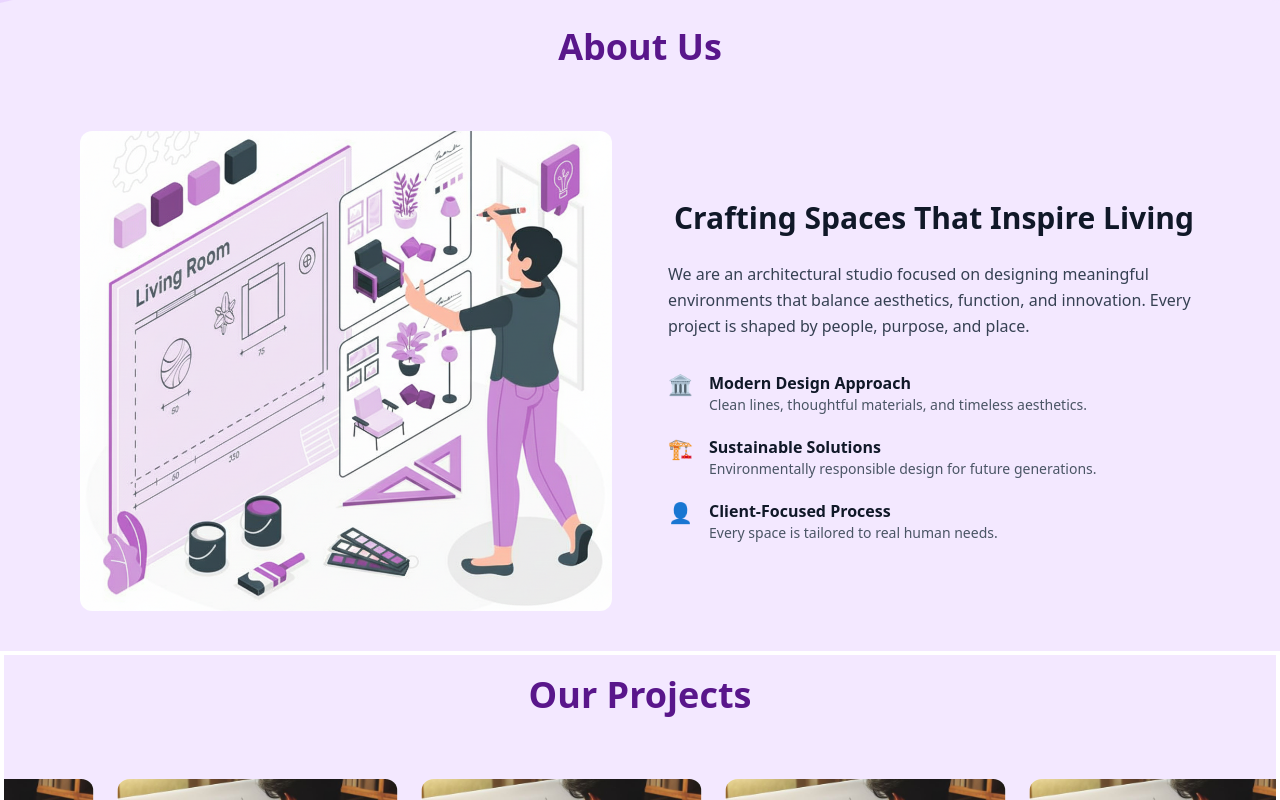
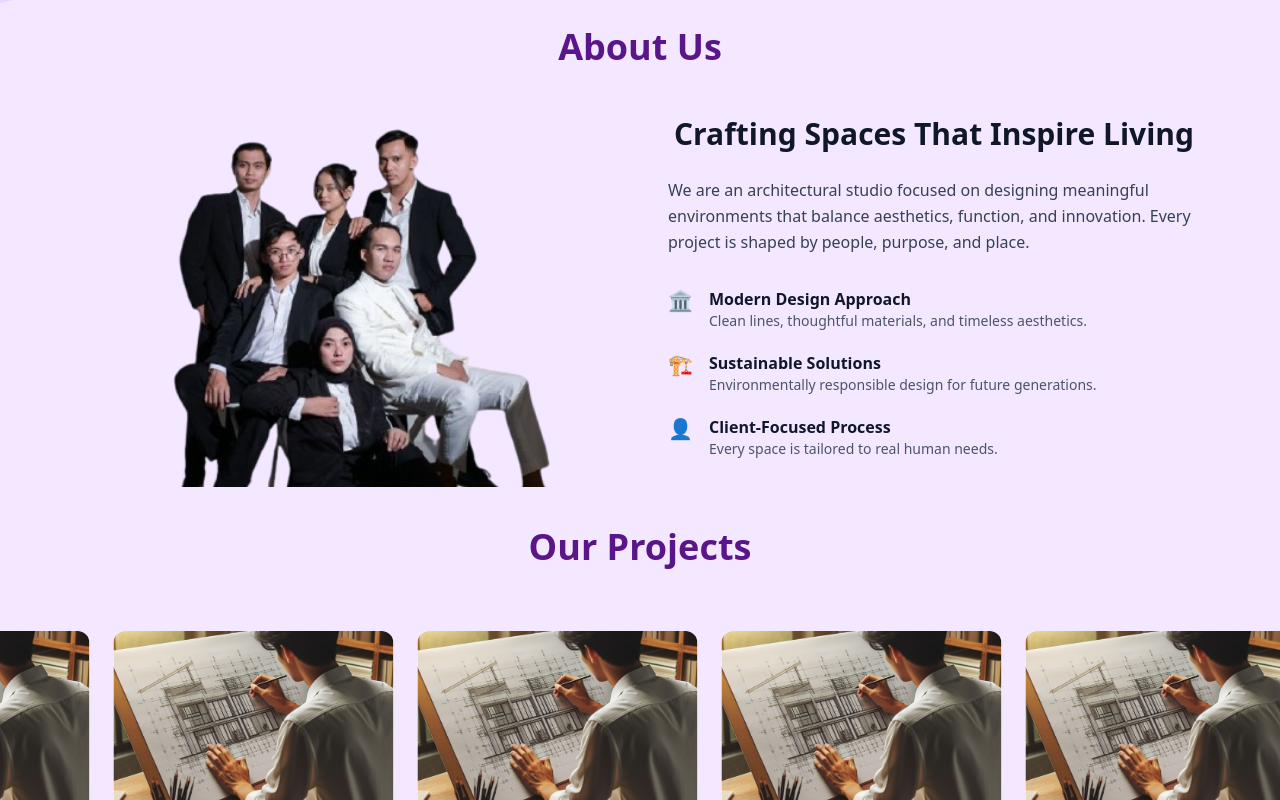
Before and after one commit to Hemajayaraj05/architect-website, a React (Vite) app: page /about in a window 1280 px wide. Shown: the part 560-1360 px from the top of the page. Built offline with nearby package versions, Linux system fonts and the light colour scheme.

Commit message:
Made few changes in all

```diff
--- a/src/pages/About.tsx
+++ b/src/pages/About.tsx
@@ -1,13 +1,13 @@
 
-import heroImage from "../assets/Gemini_Generated_Image_7uj5kq7uj5kq7uj5.png";
+import heroImage from "../assets/about img.png";
 function About() {
   return (
     <div className="bg-purple-100">
-   <h2 className="text-4xl font-bold text-purple-900 text-center p-6 ">
-          About Us
-        </h2>
+      <h2 className="text-4xl font-bold text-purple-900 text-center pt-6 ">
+        About Us
+      </h2>
 
-      <section className="py-10 px-6 md:px-20">
+      <section className="py-5 px-6 md:px-20">
         <div className="max-w-7xl mx-auto grid md:grid-cols-2 gap-14 items-center">
 
 
@@ -15,7 +15,7 @@ function About() {
             <img
               src={heroImage}
               alt="Architect studio"
-              className="rounded-xl border-purple-500 object-cover w-full h-120"
+              className="rounded-xl border-purple-500 object-cover w-full h-100"
             />
           </div>
 
--- a/src/pages/Projects.tsx
+++ b/src/pages/Projects.tsx
@@ -34,7 +34,7 @@ const projects: Project[] = [
 
 const Projects = () => {
   return (
-    <section className="py-5 bg-purple-100 overflow-hidden m-1">
+    <section className="py-5 bg-purple-100 overflow-hidden">
 
       <div className="max-w-7xl mx-auto px-6 mb-12">
         <h2 className="text-4xl font-bold text-purple-900 text-center">
```
Also changed, not shown: src/assets/about img.png (added), src/assets/aboutimg.jfif (added).
